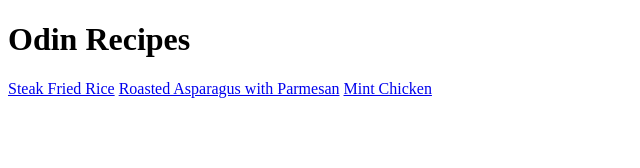
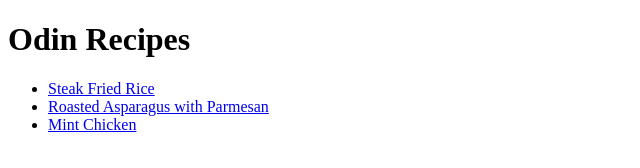
Before and after one commit to Mello1503/odin-recipes, a plain HTML site: page index.html in a window 1280 px wide. Shown: the whole page, without its empty margins (0-640 px from the left). Drawn offline with Linux system fonts and the light colour scheme.

Commit message:
Made recipes into list

```diff
--- a/index.html
+++ b/index.html
@@ -6,8 +6,10 @@
 </head>
 <body>
     <h1>Odin Recipes</h1>
-    <a href="recipes/steak-fried-rice.html">Steak Fried Rice</a>
-    <a href="recipes/roasted-asparagus-with-parmesan.html">Roasted Asparagus with Parmesan</a>
-    <a href="recipes/mint-chicken.html">Mint Chicken</a>
+    <ul>
+    <li><a href="recipes/steak-fried-rice.html">Steak Fried Rice</a></li>
+    <li><a href="recipes/roasted-asparagus-with-parmesan.html">Roasted Asparagus with Parmesan</a></li>
+    <li><a href="recipes/mint-chicken.html">Mint Chicken</a></li>
+    </ul>
 </body>
 </html>
```
